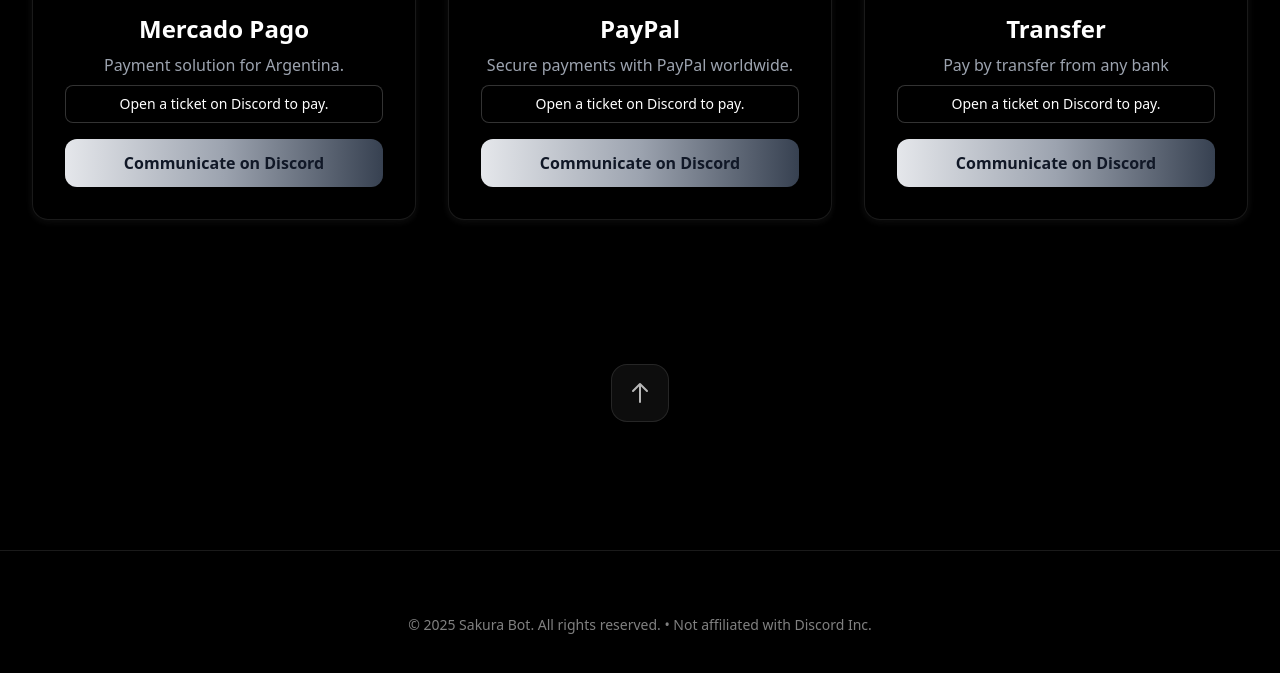
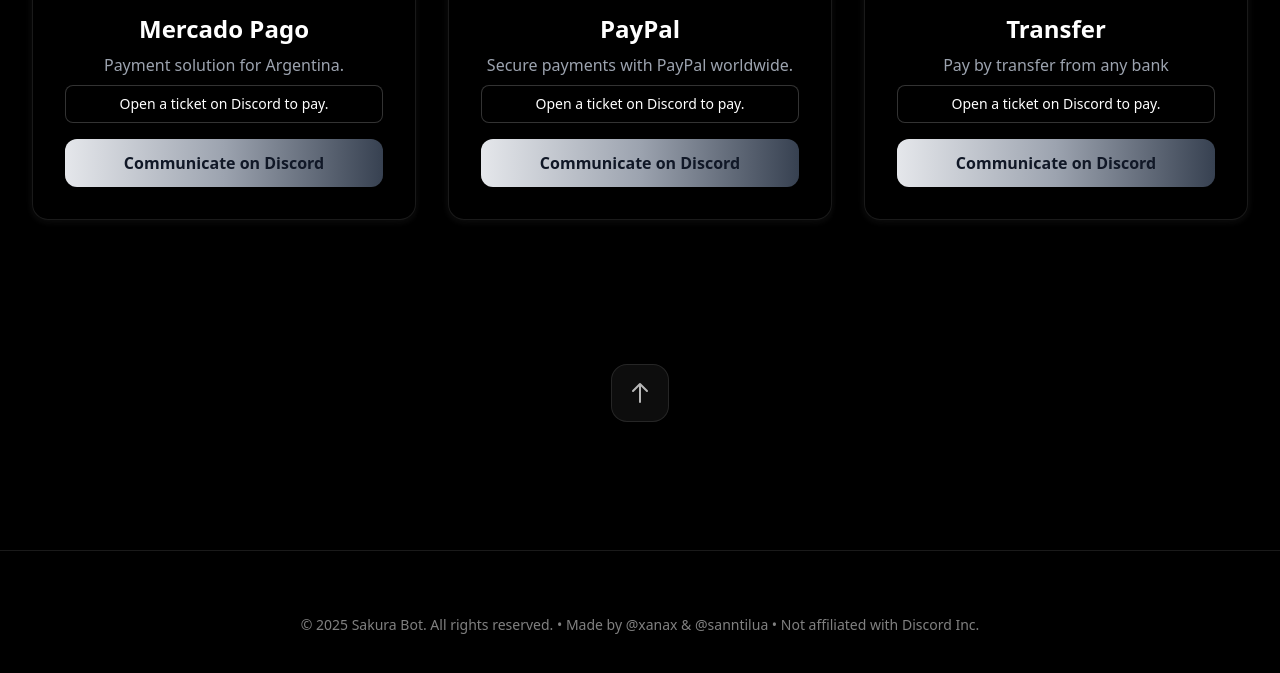
Before and after one commit to xanaxspoof/3casas.github.io, a plain HTML site: page pricing.html in a window 1280 px wide. Shown: the part 1092-1765 px from the top of the page. Drawn offline with nearby package versions, Linux system fonts and the light colour scheme.

Commit message:
Update pricing.html

```diff
--- a/pricing.html
+++ b/pricing.html
@@ -4,7 +4,7 @@
     <meta charset="UTF-8" />
     <meta name="viewport" content="width=device-width, initial-scale=1.0" />
     <title>Sakura Bot - Pricing</title>
-    <link rel="icon" type="image/x-icon" href="logo.png">
+    <link rel="icon" type="image/x-icon" href="sakuraicontop.png">
     <script src="https://cdn.tailwindcss.com"></script>
     <link rel="stylesheet" href="styles.css" />
   </head>
@@ -297,7 +297,7 @@
     <footer class="text-white py-16 border-t border-white/10 mt-16">
       <div class="max-w-7xl mx-auto px-4 sm:px-6 lg:px-8">
         <div class="text-center text-white/50 text-sm">
-          © 2025 Sakura Bot. All rights reserved. • Not affiliated with Discord Inc.
+          © 2025 Sakura Bot. All rights reserved.  • Made by @xanax & @sanntilua • Not affiliated with Discord Inc.
         </div>
       </div>
     </footer>
```
